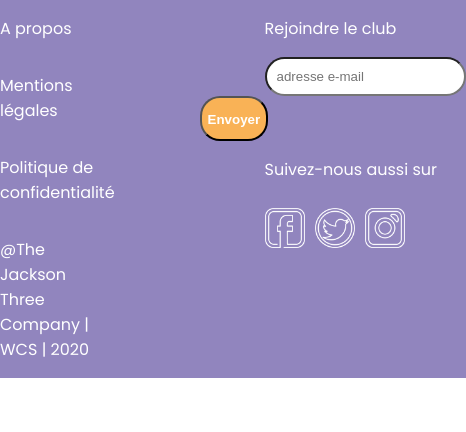
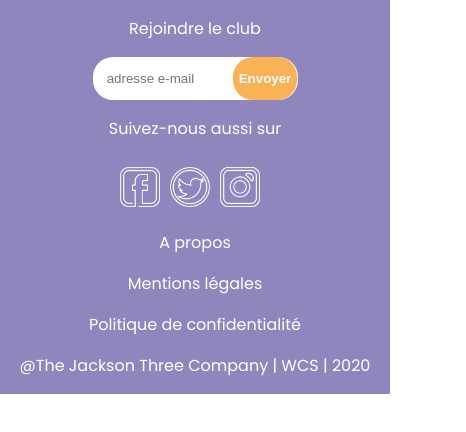
Before and after one commit to mathildetho/festit, a React (Create React App) app: page / in a window 390 px wide. Shown: the top 432 px of the page, 466 px wide, since content can reach past the window. Built offline with nearby package versions, Linux system fonts and the light colour scheme.

Commit message:
final footer2

```diff
--- a/src/components/Footer.css
+++ b/src/components/Footer.css
@@ -26,6 +26,7 @@ body {
     text-align: left;
     margin-right: 150px;
     background-color: #9185be;
+    justify-content: center;
 
 
 }
@@ -34,8 +35,9 @@ body {
 .footer-input {
 
     border-radius: 20px;
-    padding: 10px;
+    padding: 14px;
     outline: none;
+    border: none;
 
 }
 .club-button {
@@ -50,6 +52,7 @@ body {
     padding-bottom: 40px;
     margin-left: -65px;
     outline: none;
+    border: none;
 
 }
 .club-button:hover {
@@ -74,32 +77,30 @@ padding: 50px;
 width: 120px;
 height: 120px;
 
+}
+.social-logo {
+    cursor: pointer;
+}
 
 
-}
-
-.white-bar {
-
-    width: 36px;
-    height: 248px;
-    background-color: white;
-    margin-left: -80px;
-}
 
 @media screen and (max-width: 770px){
 
-    .footer {
+    .Footer {
 
         display: flex;
-        flex-direction: column ;
-    }
-    .footer-content2 {
-
-        display: flex;
-        flex-direction: column;
+        flex-direction: column-reverse;
+        justify-content: center;
+        align-items: center;
     }
 
+.footer-content2, .footer-content3 {
 
+    text-align: center;
+    justify-content: center;
+    margin-left: auto;
+    margin-right: auto;
+}
 
     .footer-logo {
         display: none;
```
Also changed, not shown: src/img/logoFestIt.png.
